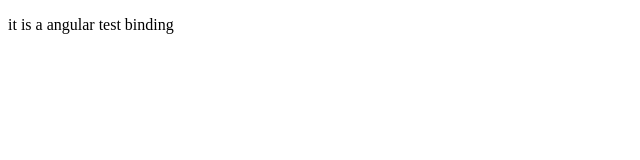
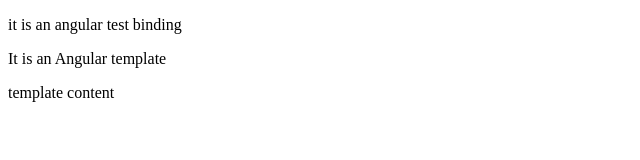
Before and after one commit to zbw322092/i-hate-weekly-report, a website: page client/index.html in a window 1280 px wide. Shown: the whole page, without its empty margins (0-640 px from the left). Drawn offline with nearby package versions, Linux system fonts and the light colour scheme; some packages are replaced by stand-ins of ours.

Commit message:
app.js config

```diff
--- a/client/index.html
+++ b/client/index.html
@@ -5,6 +5,16 @@
 </head>
 <body ng-controller="WeekReportCtrl">
 	<p ng-bind="test"></p>
+	<ng-view></ng-view>
+
+	<script type="text/ng-template" id="weekReport-index.html">
+		<div>
+			It is an Angular template
+		</div>
+		<p ng-bind="templateContent"></p>
+	</script>
+
+
 	<script src="../node_modules/angular/angular.min.js"></script>
 	<script src="../node_modules/angular-route/angular-route.min.js"></script>
 	<script src="./js/app.js"></script>
--- a/client/js/app.js
+++ b/client/js/app.js
@@ -1 +1,14 @@
-var app = angular.module('weekReport', ['ngRoute']);
+var app = angular.module('weekReport', ['ngRoute'])
+	.config(['$routeProvider', function($routeProvider) {
+		var routeConfig = {
+			controller: 'WeekReportCtrl',
+			templateUrl: 'weekReport-index.html'
+		};
+
+		$routeProvider
+			.when('/week_report', routeConfig)
+			.otherwise({
+				redirectTo: '/week_report'
+			});
+
+	}]);
--- a/client/js/controller/weekReportCtrl.js
+++ b/client/js/controller/weekReportCtrl.js
@@ -3,5 +3,6 @@
 , function(
 	$scope
 ) {
-	$scope.test = 'it is a angular test binding';
+	$scope.test = 'it is an angular test binding';
+	$scope.templateContent = 'template content';
 }]);
--- a/nodejs_static_server.js
+++ b/nodejs_static_server.js
@@ -28,8 +28,8 @@
     var filePath = path.join(process.cwd(), parsedUrl.pathname);
     var fileExt = path.parse(req.url).ext;
     var mime = mimeType[fileExt] || 'text/plain';
-    console.log(parsedUrl);
-    console.log(filePath);
+    // console.log(parsedUrl);
+    // console.log(filePath);
 
 
     fs.stat(filePath, function(err, stats) {
```
